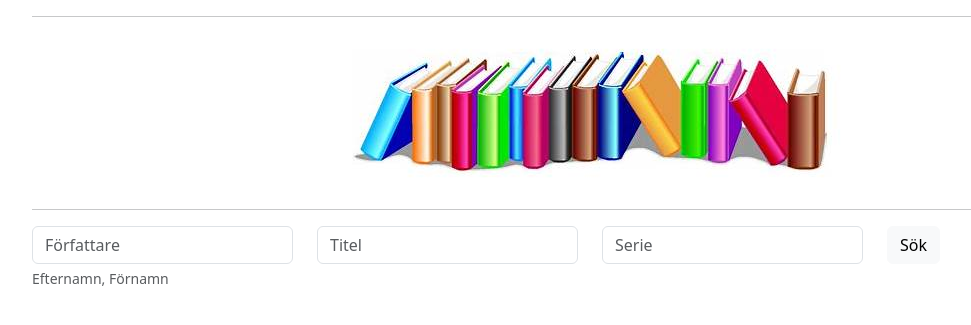
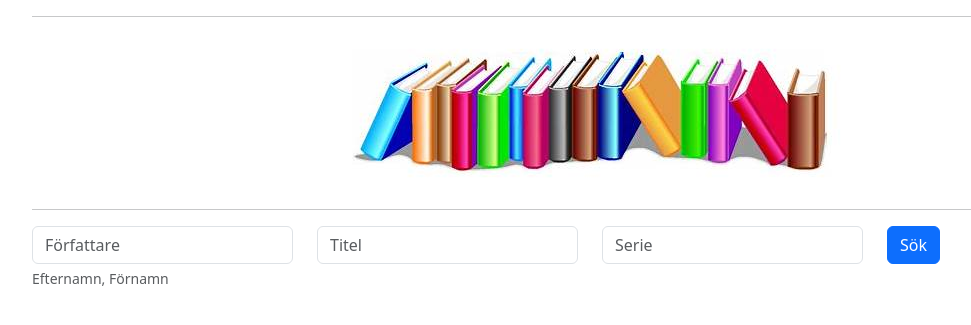
Before and after one commit to vahtras/bib, a Flask app: page / in a window 1280 px wide. Shown: the top 325 px of the page, without its empty margins (50-1021 px from the left). Run offline with Flask 3, Linux system fonts and the light colour scheme; parts of the project's set-up code (start-up, migrations or seed data) failed here and were passed over; some libraries are stand-ins or nearby versions.

Commit message:
blue button

```diff
--- a/app/templates/index.html
+++ b/app/templates/index.html
@@ -19,7 +19,7 @@
         {{ form.series(class='form-control', placeholder="Serie") }}
     </div>
     <div class="col">
-    <button type="submit" class="btn btn-light">Sök</button>
+    <button type="submit" class="btn btn-primary">Sök</button>
     </div>
     </div>
 </form>
```
